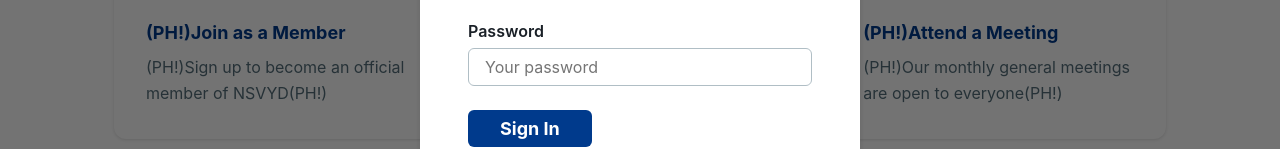
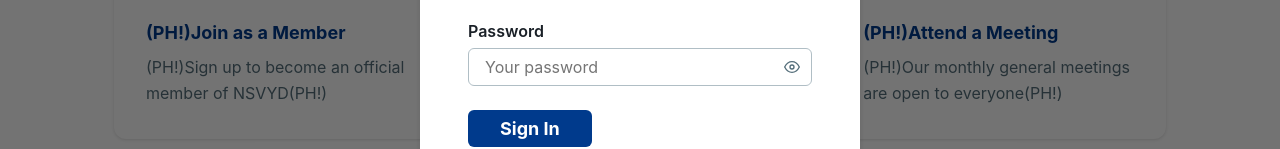
Before and after one commit to k-rauschelbach/nsvydorg, a React (Create React App) app: page /get-involved in a window 1280 px wide. Both pictures are taken after a click on the button "Member Login". Shown: the part 411-560 px from the top of the page. Built offline with nearby package versions, Linux system fonts and the light colour scheme; no server answers.

Commit message:
added resend api to get involved form test version sends to vp@nsvyd.org

```diff
--- a/package.json
+++ b/package.json
@@ -20,6 +20,7 @@
     "react-dom": "^19.2.0",
     "react-router-dom": "^7.13.1",
     "react-scripts": "5.0.1",
+    "resend": "^6.9.3",
     "web-vitals": "^2.1.4"
   },
   "scripts": {
--- a/src/components/LoginModal/LoginModal.js
+++ b/src/components/LoginModal/LoginModal.js
@@ -5,6 +5,7 @@
 import { useState, useEffect, useCallback, useRef } from 'react';
 import { useAuth } from '../../context/AuthContext';
 import styles from './LoginModal.module.css';
+import {IconEye, IconEyeOff} from "../Icons/Icons";
 
 // Map Firebase error codes to user-facing messages.
 // Wrong-email and wrong-password intentionally share one message to
@@ -26,6 +27,7 @@ function LoginModal() {
 
     const [email,    setEmail]    = useState('');
     const [password, setPassword] = useState('');
+    const [showPassword, setShowPassword] = useState(false);
     const [error,    setError]    = useState('');
     const [loading,  setLoading]  = useState(false);
 
@@ -139,8 +141,9 @@ function LoginModal() {
 
                     <div className={styles.formGroup}>
                         <label htmlFor="login-password">Password</label>
-                        <input
-                            type="password"
+                        <div className={styles.passwordWrapper}>
+                            <input
+                            type={showPassword ? 'text' : 'password'}
                             id="login-password"
                             placeholder="Your password"
                             value={password}
@@ -148,7 +151,16 @@ function LoginModal() {
                             autoComplete="current-password"
                             required
                             disabled={loading}
-                        />
+                            />
+                            <button
+                            type={"button"}
+                            className={styles.showToggle}
+                            onClick={() => setShowPassword(v => !v)}
+                            aria-label={showPassword  ? 'Hide Password' : 'Show Password'}
+                            >
+                                {showPassword ? <IconEyeOff size={16} /> : <IconEye size={16} />}
+                            </button>
+                        </div>
                     </div>
 
                     {/* Error — role="alert" announces to screen readers on appear */}
--- a/src/components/LoginModal/LoginModal.module.css
+++ b/src/components/LoginModal/LoginModal.module.css
@@ -123,6 +123,33 @@
     cursor: not-allowed;
 }
 
+/* Password field wrapper - for the show/hide toggle */
+.passwordWrapper {
+    position: relative;
+    display: flex;
+    align-items: center;
+}
+
+.passwordWrapper input {
+    flex: 1;
+    padding-right: 2.5rem;
+}
+
+.showToggle {
+    position: absolute;
+    right: var(--space-sm);
+    display: inline-flex;
+    align-items: center;
+    justify-content: center;
+    background: none;
+    border: none;
+    color: var(--color-gray-600);
+    cursor: pointer;
+    padding: var(--space-xs);
+    font-family: inherit;
+    transition: color var(--transition-fast);
+}
+
 /* ============================================================
    Error message — red left-border card, same as Events.module.css
    ============================================================ */
--- a/src/pages/GetInvolved/GetInvolved.js
+++ b/src/pages/GetInvolved/GetInvolved.js
@@ -49,12 +49,20 @@ function GetInvolved() {
     }
 
     // Called when the form is submitted
-    function handleSubmit(e) {
+    async function handleSubmit(e) {
         e.preventDefault(); // Prevent the default browser behavior (page reload)
-        // Placeholder action -- replace with Formspree, Netlify Forms, or EmailJS for real email
-        alert('Thank you for your message! We will be in touch soon.');
-        // Reset all fields back to empty strings
-        setFormData({ name: '', email: '', subject: '', message: '' });
+        const res = await fetch('/api/contact', {
+            method: 'POST',
+            headers: { 'Content-Type': 'application/json' },
+            body: JSON.stringify(formData),
+        });
+        if (!res.ok) {
+            alert('Thank you for your message! We will be in touch soon.');
+            setFormData({ name: '', email: '', subject: '', message: '' }); // reset form to empty strings
+        } else {
+            alert('Something went wrong. Please try again later.')
+        }
+
     }
 
     return (
```
Also changed, not shown: api/send-contact.js (added, +102 -0 lines), src/components/api/contact.js (added, +27 -0 lines), .claude/worktrees/zealous-kare/.claude/settings.local.json, src/pages/GetInvolved/Modals/BecomeAMember.js (added), 1 other file (tests, documents, lock files or other folders).
